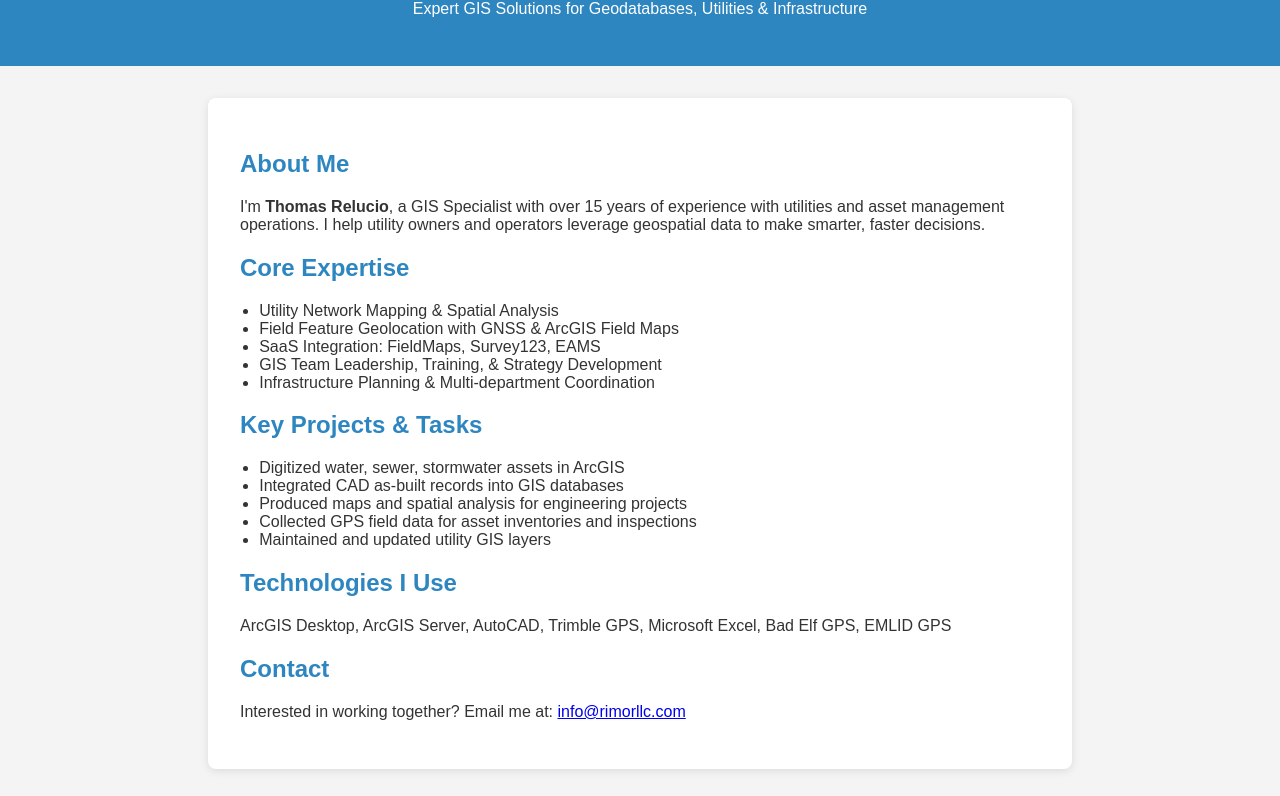
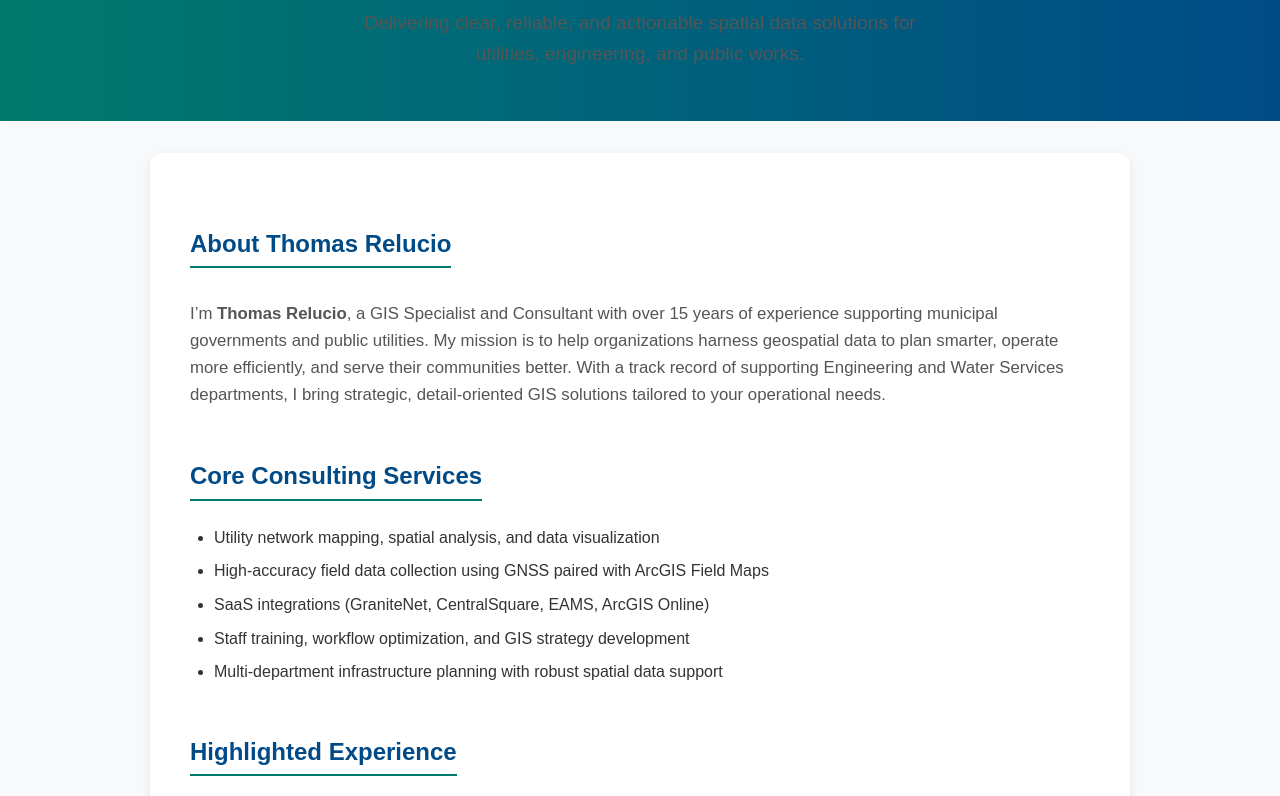
Before and after one commit to thomasrelucio/rimorllc, a plain HTML site: page index.html in a window 1280 px wide. Shown: the part 112-908 px from the top of the page. Drawn offline with Linux system fonts and the light colour scheme.

Commit message:
Update index.html

```diff
--- a/index.html
+++ b/index.html
@@ -2,42 +2,105 @@
 <html lang="en">
 <head>
   <meta charset="UTF-8" />
-  <meta name="viewport" content="width=device-width, initial-scale=1.0"/>
-  <meta name="description" content="GIS Consultant with 15+ years experience in utilities, asset management, and spatial data solutions.">
-  <title>Rimor, LLC GIS Services | Thomas Relucio</title>
+  <meta name="viewport" content="width=device-width, initial-scale=1.0" />
+  <meta name="description" content="GIS Consultant with 15+ years of experience helping municipal governments and utilities harness spatial data for smarter infrastructure decisions.">
+  <title>Rimor LLC | GIS Consulting by Thomas Relucio</title>
   <style>
+    :root {
+      --primary-color: #007A6D;    /* Esri Field Maps green */
+      --accent-color: #004B87;     /* Deep Esri-like blue */
+      --bg-color: #f7f9fa;
+      --text-color: #333;
+      --light-text: #555;
+    }
+
     body {
       margin: 0;
       font-family: Arial, sans-serif;
-      color: #333;
-      background-color: #f4f4f4;
+      background-color: var(--bg-color);
+      color: var(--text-color);
+      line-height: 1.6;
     }
+
     header {
-      background-color: #2e86c1;
-      color: white;
-      padding: 2rem;
+      background: linear-gradient(90deg, var(--primary-color), var(--accent-color));
+      color: #fff;
+      padding: 3rem 1rem 2rem;
       text-align: center;
     }
+
+    header h1 {
+      margin: 0;
+      font-size: 2.5rem;
+    }
+
+    header p {
+      margin-top: 0.5rem;
+      font-size: 1.2rem;
+      max-width: 600px;
+      margin-left: auto;
+      margin-right: auto;
+    }
+
     section {
-      max-width: 800px;
+      max-width: 900px;
       margin: 2rem auto;
-      background: white;
-      padding: 2rem;
-      border-radius: 8px;
-      box-shadow: 0 2px 8px rgba(0,0,0,0.1);
+      background: #fff;
+      padding: 2.5rem;
+      border-radius: 12px;
+      box-shadow: 0 4px 12px rgba(0,0,0,0.08);
     }
-    h1, h2 {
-      color: #2e86c1;
+
+    h2 {
+      color: var(--accent-color);
+      margin-top: 2rem;
+      margin-bottom: 1rem;
+      border-bottom: 2px solid var(--primary-color);
+      display: inline-block;
+      padding-bottom: 0.2rem;
     }
+
+    p {
+      color: var(--light-text);
+      font-size: 1.05rem;
+    }
+
     ul {
-      padding-left: 1.2rem;
+      padding-left: 1.5rem;
+      margin-top: 0.5rem;
     }
+
+    ul li {
+      margin-bottom: 0.5rem;
+    }
+
+    a {
+      color: var(--primary-color);
+      text-decoration: none;
+      border-bottom: 1px dotted var(--primary-color);
+    }
+
+    a:hover {
+      color: var(--accent-color);
+      border-bottom-style: solid;
+    }
+
     footer {
       text-align: center;
       font-size: 0.9rem;
-      padding: 1rem;
-      background: #eaeaea;
-      color: #666;
+      padding: 1.5rem;
+      background: #e9eef1;
+      color: #777;
+      margin-top: 2rem;
+    }
+
+    @media (max-width: 600px) {
+      header h1 {
+        font-size: 2rem;
+      }
+      section {
+        padding: 1.5rem;
+      }
     }
   </style>
 </head>
@@ -45,36 +108,43 @@
 
   <header>
     <h1>Rimor GIS Consulting</h1>
-    <p>Expert GIS Solutions for Geodatabases, Utilities & Infrastructure</p>
+    <p>Delivering clear, reliable, and actionable spatial data solutions for utilities, engineering, and public works.</p>
   </header>
 
   <section>
-    <h2>About Me</h2>
-    <p>I'm <strong>Thomas Relucio</strong>, a GIS Specialist with over 15 years of experience with utilities and asset management operations. I help utility owners and operators leverage geospatial data to make smarter, faster decisions.</p>
+    <h2>About Thomas Relucio</h2>
+    <p>
+      I’m <strong>Thomas Relucio</strong>, a GIS Specialist and Consultant with over 15 years of experience supporting municipal governments and public utilities. My mission is to help organizations harness geospatial data to plan smarter, operate more efficiently, and serve their communities better. With a track record of supporting Engineering and Water Services departments, I bring strategic, detail-oriented GIS solutions tailored to your operational needs.
+    </p>
 
-    <h2>Core Expertise</h2>
+    <h2>Core Consulting Services</h2>
     <ul>
-      <li>Utility Network Mapping & Spatial Analysis</li>
-      <li>Field Feature Geolocation with GNSS & ArcGIS Field Maps</li>
-      <li>SaaS Integration: FieldMaps, Survey123, EAMS</li>
-      <li>GIS Team Leadership, Training, & Strategy Development</li>
-      <li>Infrastructure Planning & Multi-department Coordination</li>
+      <li>Utility network mapping, spatial analysis, and data visualization</li>
+      <li>High-accuracy field data collection using GNSS paired with ArcGIS Field Maps</li>
+      <li>SaaS integrations (GraniteNet, CentralSquare, EAMS, ArcGIS Online)</li>
+      <li>Staff training, workflow optimization, and GIS strategy development</li>
+      <li>Multi-department infrastructure planning with robust spatial data support</li>
     </ul>
 
-    <h2>Key Projects & Tasks</h2>
+    <h2>Highlighted Experience</h2>
     <ul>
-      <li>Digitized water, sewer, stormwater assets in ArcGIS</li>
-      <li>Integrated CAD as-built records into GIS databases</li>
-      <li>Produced maps and spatial analysis for engineering projects</li>
-      <li>Collected GPS field data for asset inventories and inspections</li>
-      <li>Maintained and updated utility GIS layers</li>
+      <li>Digitized and maintained water, sewer, and stormwater infrastructure assets in ArcGIS Pro</li>
+      <li>Integrated CAD as-built drawings into GIS databases for long-term records management</li>
+      <li>Produced high-quality maps and spatial analyses to support engineering projects and capital planning</li>
+      <li>Conducted field GPS/GNSS data collection for asset inventories and condition inspections</li>
+      <li>Developed internal GIS reference layers and maps to improve utility maintenance workflows</li>
     </ul>
 
-    <h2>Technologies I Use</h2>
-    <p>ArcGIS Desktop, ArcGIS Server, AutoCAD, Trimble GPS, Microsoft Excel, Bad Elf GPS, EMLID GPS</p>
+    <h2>Technical Proficiencies</h2>
+    <p>
+      ArcGIS Desktop & Pro, ArcGIS Server, ArcGIS Online, ArcGIS Field Maps, Survey123, AutoCAD, Trimble GPS, Bad Elf GPS, EMLID GPS, Microsoft Excel.
+    </p>
 
-    <h2>Contact</h2>
-    <p>Interested in working together? Email me at: <a href="mailto:thomas@rimorllc.com">info@rimorllc.com</a></p>
+    <h2>Get in Touch</h2>
+    <p>
+      Ready to discuss your GIS project or learn how I can support your team? Reach out via email:
+      <a href="mailto:thomas@rimorllc.com">thomas@rimorllc.com</a>
+    </p>
   </section>
 
   <footer>
```
